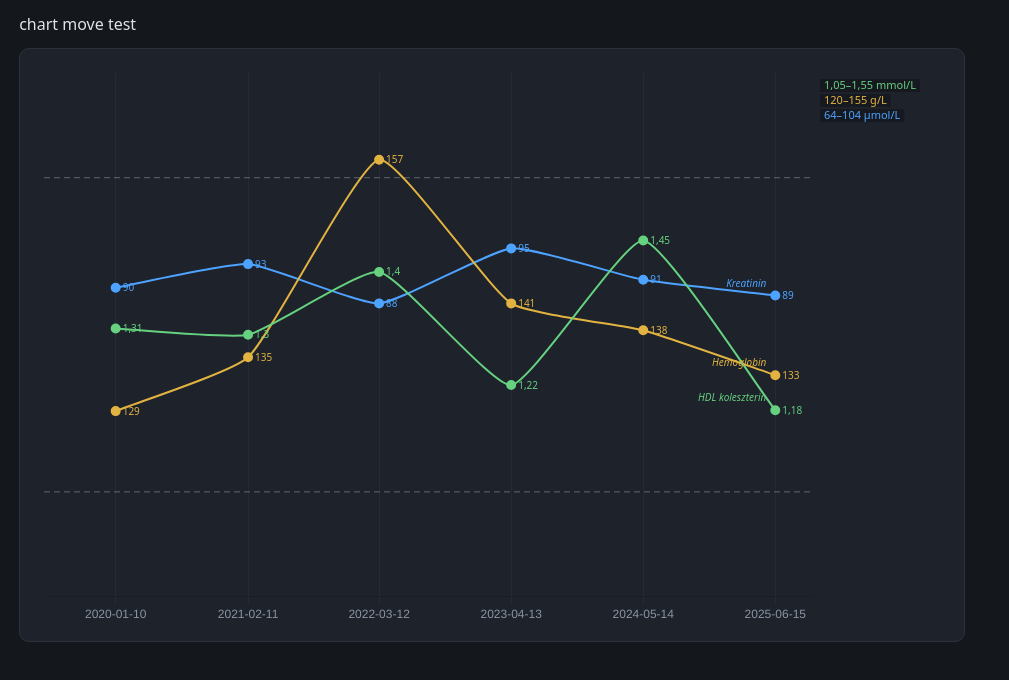
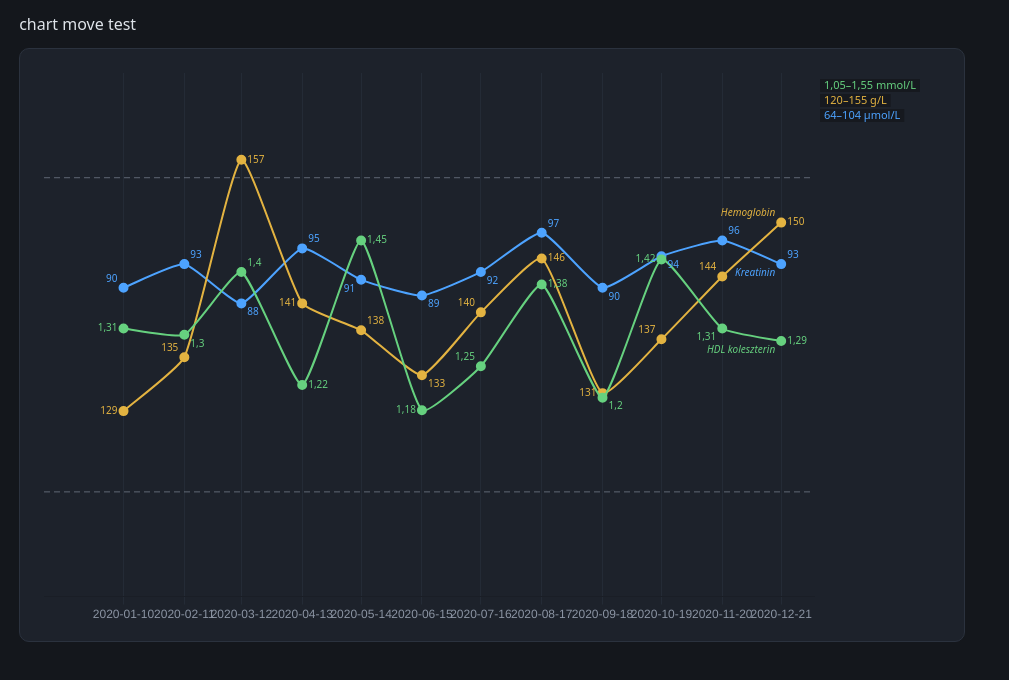
Before and after one commit to SiRJonny/vervetel_diagram, a website: page test-diagram.html in a window 1280 px wide. Shown: the whole page, without its empty margins (0-1009 px from the left). Drawn offline with Linux system fonts and the light colour scheme.

Commit message:
Line-aware marker label placement for the few-series view
Value labels now pick from 8 candidate spots around each marker and
score them: distance from the incoming/outgoing line segments (labels
avoid sitting on the line), collisions with already placed labels and
with all markers, and chart-area bounds. Series names are placed after
all values, into whatever space remains around the last marker. The
least-colliding candidate still wins when everything overlaps, so no
label ever disappears. Fixture now renders 12 monthly points per
series to stress the placement.

```diff
--- a/js/chart-render.js
+++ b/js/chart-render.js
@@ -173,40 +173,83 @@ const refBandPlugin = {
     // room, and it spares the user from hovering each point
     if (chart.data.datasets.length <= 3) {
       ctx.font = "10px system-ui";
+      ctx.textAlign = "center";
+      ctx.textBaseline = "middle";
+      // occupied space: every marker blocks its surroundings
+      const placed = [];
+      for (let i = 0; i < chart.data.datasets.length; i++) {
+        const meta = chart.getDatasetMeta(i);
+        if (meta) for (const el of meta.data) {
+          if (el) placed.push({ x0: el.x - 4.5, y0: el.y - 4.5, x1: el.x + 4.5, y1: el.y + 4.5 });
+        }
+      }
+      // pick the best spot around (x,y) for a text of width w: prefer the
+      // sides away from the line's incoming/outgoing segments and away from
+      // already placed labels; the least-bad spot wins if everything collides
+      const DIRS = [[1, 0], [-1, 0], [0, -1], [0, 1], [1, -1], [-1, -1], [1, 1], [-1, 1]];
+      const ptSegDist = (px, py, ax, ay, bx, by) => {
+        const dx = bx - ax, dy = by - ay;
+        const l2 = dx * dx + dy * dy;
+        let t = l2 ? ((px - ax) * dx + (py - ay) * dy) / l2 : 0;
+        t = Math.max(0, Math.min(1, t));
+        return Math.hypot(px - (ax + t * dx), py - (ay + t * dy));
+      };
+      const place = (text, x, y, segs) => {
+        const w = ctx.measureText(text).width;
+        const cands = DIRS.map(([dx, dy], rank) => {
+          const cx = x + dx * (dx ? 6 + w / 2 : 0);
+          const cy = y + dy * (dx ? 9 : 10);
+          const rect = { x0: cx - w / 2 - 1, y0: cy - 7, x1: cx + w / 2 + 1, y1: cy + 7 };
+          let hits = rect.x0 < ca.left - 4 || rect.x1 > ca.right + 4
+            || rect.y0 < ca.top - 4 || rect.y1 > ca.bottom + 4 ? 1 : 0;
+          let pen = 0;
+          for (const s of segs) pen += Math.max(0, 13 - ptSegDist(cx, cy, s[0], s[1], s[2], s[3]));
+          for (const r of placed) {
+            if (rect.x0 < r.x1 && r.x0 < rect.x1 && rect.y0 < r.y1 && r.y0 < rect.y1) hits++;
+          }
+          return { rank, cx, cy, pen, hits };
+        }).sort((a, b) => (a.hits - b.hits) || (a.pen - b.pen) || (a.rank - b.rank));
+        const best = cands[0];
+        placed.push({
+          x0: best.cx - w / 2 - 1, y0: best.cy - 7,
+          x1: best.cx + w / 2 + 1, y1: best.cy + 7,
+        });
+        return best;
+      };
+      // values first, then names — names get the pick of what is left
+      const metas = [];
       for (let i = 0; i < chart.data.datasets.length; i++) {
         const ds = chart.data.datasets[i];
         const meta = chart.getDatasetMeta(i);
         if (!meta || !meta.data.length) continue;
-        const s = ds.series;
-        ctx.fillStyle = s.color || "#dfe4ea";
+        metas.push([ds, meta]);
+        ctx.fillStyle = ds.series.color || "#dfe4ea";
         for (let k = 0; k < meta.data.length; k++) {
           const el = meta.data[k];
           const row = ds.data[k].raw;
           if (!el || row.value === null || row.value === undefined) continue;
+          const segs = [];
+          if (k > 0) segs.push([meta.data[k - 1].x, meta.data[k - 1].y, el.x, el.y]);
+          if (k < meta.data.length - 1) {
+            segs.push([el.x, el.y, meta.data[k + 1].x, meta.data[k + 1].y]);
+          }
           const text = (row.bound || "") + fmt(row.value);
-          if (el.x > ca.right - ctx.measureText(text).width - 12) {
-            ctx.textAlign = "right";
-            ctx.fillText(text, el.x - 7, el.y + 3.5);
-          } else {
-            ctx.textAlign = "left";
-            ctx.fillText(text, el.x + 7, el.y + 3.5);
-          }
+          const best = place(text, el.x, el.y, segs);
+          ctx.fillText(text, best.cx, best.cy);
         }
-        // series name at the last marker, above it (below when clipped)
+      }
+      for (const [ds, meta] of metas) {
         const last = meta.data[meta.data.length - 1];
+        const segs = meta.data.length > 1
+          ? [[meta.data[meta.data.length - 2].x, meta.data[meta.data.length - 2].y, last.x, last.y]]
+          : [];
         ctx.font = "italic 10px system-ui";
-        ctx.fillStyle = s.color || "#dfe4ea";
-        const nameW = ctx.measureText(s.label).width;
-        const ny = last.y - 12 > ca.top + 2 ? last.y - 9 : last.y + 13;
-        if (last.x - 9 - nameW > ca.left) {
-          ctx.textAlign = "right";
-          ctx.fillText(s.label, last.x - 9, ny);
-        } else {
-          ctx.textAlign = "left";
-          ctx.fillText(s.label, last.x + 9, ny);
-        }
+        ctx.fillStyle = ds.series.color || "#dfe4ea";
+        const best = place(ds.series.label, last.x, last.y, segs);
+        ctx.fillText(ds.series.label, best.cx, best.cy);
         ctx.font = "10px system-ui";
       }
+      ctx.textBaseline = "alphabetic";
     }
 
     if (!opts.labels.length) { ctx.restore(); return; }
--- a/test-diagram.html
+++ b/test-diagram.html
@@ -19,14 +19,20 @@
 </main>
 <script src="vendor/chart.umd.min.js"></script>
 <script type="module">
-  const mk = (id, label, unit, lo, hi, vals, date) => vals.map((v, i) => ({
-    analyteId: id, analyteLabel: label, value: v, bound: "",
-    refLowN: lo, refHighN: hi, unit, date: `202${i}-0${(i % 9) + 1}-1${i}`,
-  }));
+  const mk = (id, label, unit, lo, hi, vals) => vals.map((v, i) => {
+    const d = new Date(Date.UTC(2020, i, 10 + (i % 18)));
+    return {
+      analyteId: id, analyteLabel: label, value: v, bound: "",
+      refLowN: lo, refHighN: hi, unit, date: d.toISOString().slice(0, 10),
+    };
+  });
   const rows = [
-    ...mk("a", "Hemoglobin", "g/L", 120, 155, [129, 135, 157, 141, 138, 133]),
-    ...mk("b", "Kreatinin", "µmol/L", 64, 104, [90, 93, 88, 95, 91, 89]),
-    ...mk("c", "HDL koleszterin", "mmol/L", 1.05, 1.55, [1.31, 1.3, 1.4, 1.22, 1.45, 1.18]),
+    ...mk("a", "Hemoglobin", "g/L", 120, 155,
+      [129, 135, 157, 141, 138, 133, 140, 146, 131, 137, 144, 150]),
+    ...mk("b", "Kreatinin", "µmol/L", 64, 104,
+      [90, 93, 88, 95, 91, 89, 92, 97, 90, 94, 96, 93]),
+    ...mk("c", "HDL koleszterin", "mmol/L", 1.05, 1.55,
+      [1.31, 1.3, 1.4, 1.22, 1.45, 1.18, 1.25, 1.38, 1.2, 1.42, 1.31, 1.29]),
   ];
   const { buildSeries, renderChart } = await import("./js/chart-render.js");
   const series = buildSeries(rows, new Set(["a", "b", "c"]));
```
